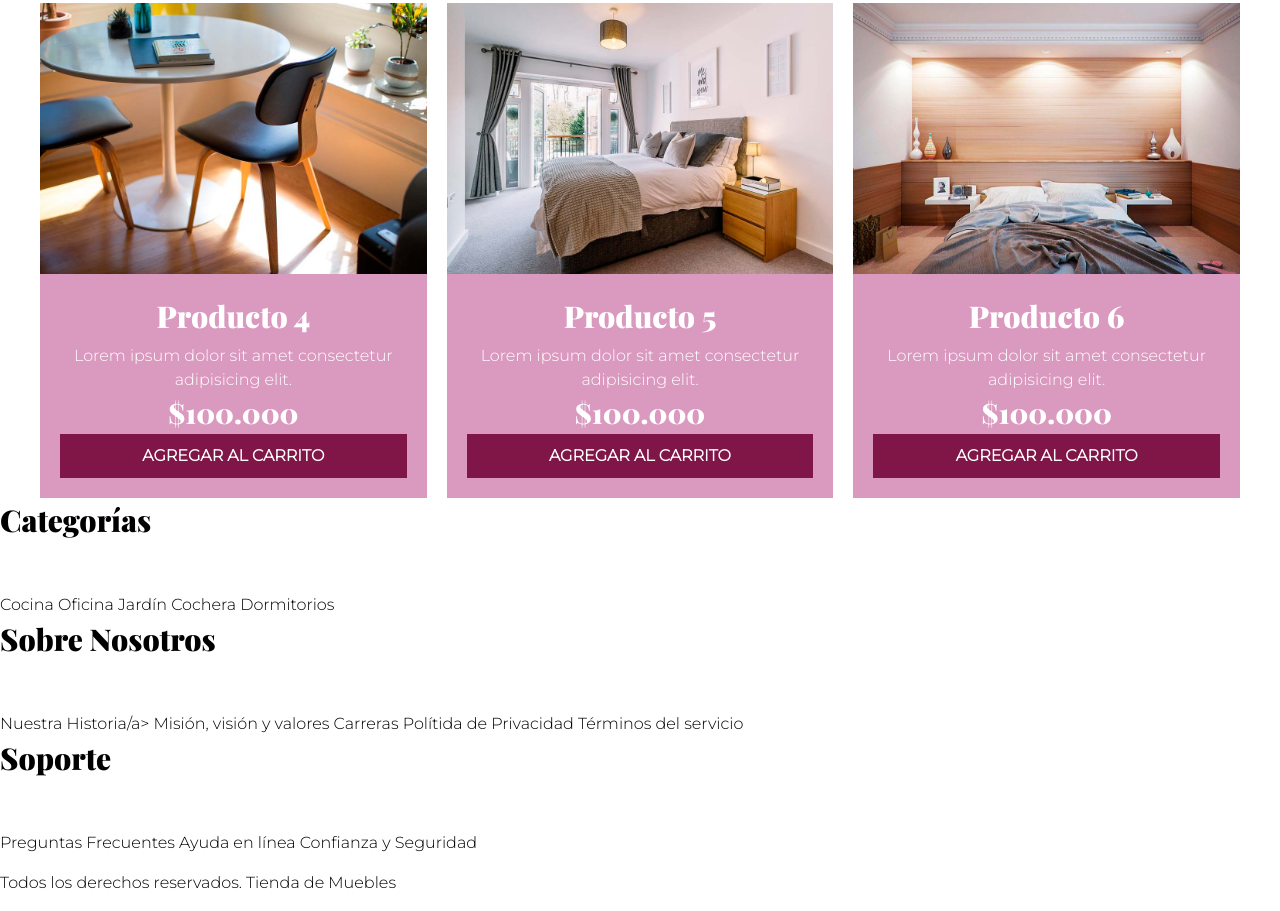
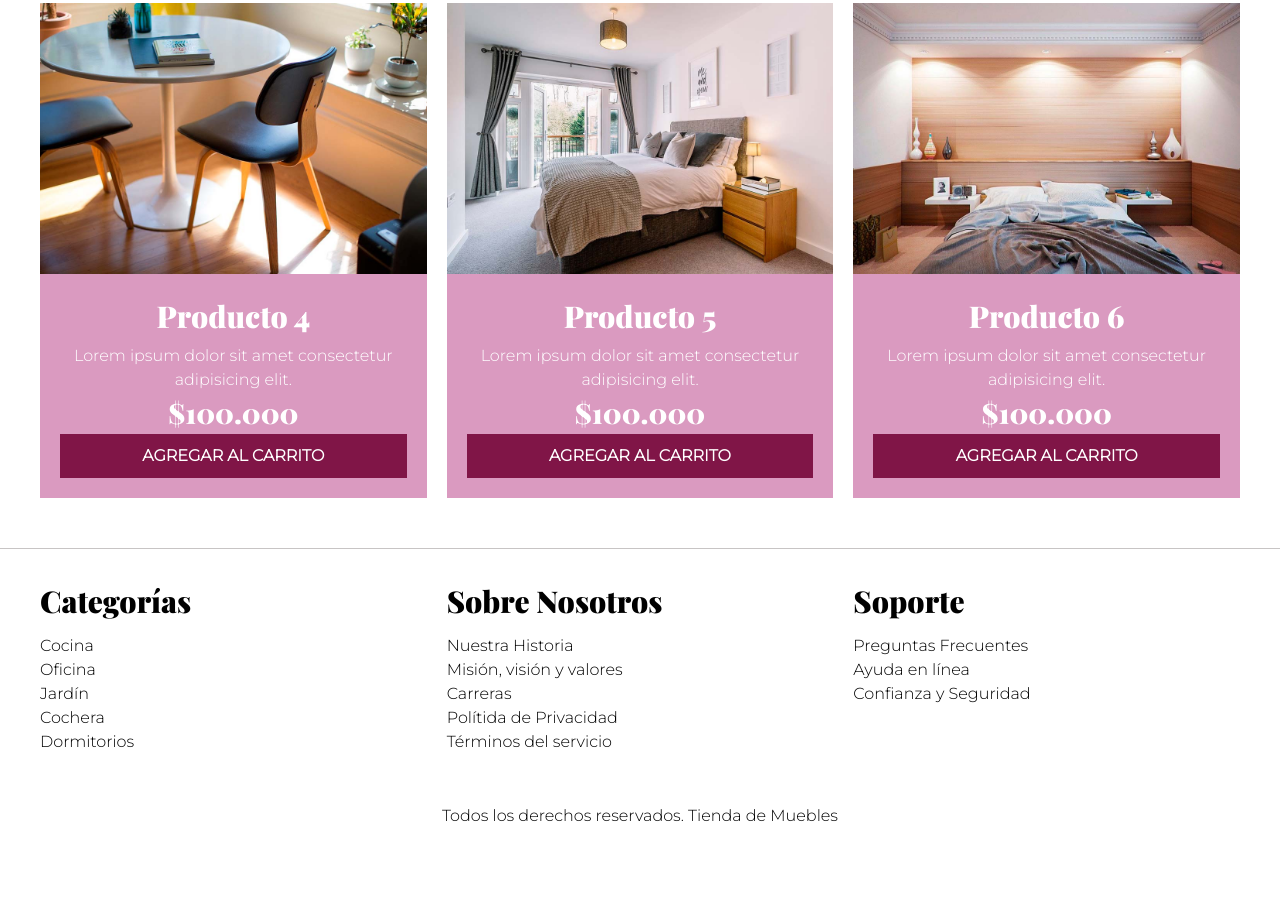
Before and after one commit to LaietiMcLean/E-Commerce_Webpage, a plain HTML site: page index.html in a window 1280 px wide. Shown: the part 2800-3711 px from the top of the page. After the commit the page ends 3644 px from the top, so only its background shows below. Drawn offline with nearby package versions, Linux system fonts and the light colour scheme.

Commit message:
Full Home page

```diff
--- a/css/styles.css
+++ b/css/styles.css
@@ -63,7 +63,6 @@ img {
 
 
 /****** Utilidades ******/
-
 .text-center {
     text-align: center;
 }
@@ -147,7 +146,6 @@ img {
 }
 
 /****** Listado de productos ******/
-
 .contenido-principal {
     padding-top: 5rem;
 }
@@ -233,3 +231,29 @@ img {
 .texto-producto a:hover {
     background-color: rgb(90, 16, 50);
 }
+
+/****** Site-Footer ******/
+.site-footer {
+    border-top: .1rem solid rgb(199, 196, 196);
+    margin-top: 5rem;
+    padding-top: 3rem;
+}
+
+.site-footer h3 {
+    margin-bottom: 1rem;;
+}
+
+.grid-footer {
+    display: grid;
+    grid-template-columns: repeat(3, 1fr);
+    gap: 2rem;
+}
+
+.footer-menu a {
+    display: block;
+}
+
+.copyright {
+    text-align: center;
+    margin-top: 5rem;
+}
--- a/index.html
+++ b/index.html
@@ -131,11 +131,11 @@
     </main>
 
 
-    <footer>
-
+    <footer class="site-footer">
+        <div class="grid-footer contenedor">
             <div>
                 <h3>Categorías</h3>
-            <nav>
+                <nav class="footer-menu">
                     <a href="#">Cocina</a>
                     <a href="#">Oficina</a>
                     <a href="#">Jardín</a>
@@ -146,8 +146,8 @@
 
             <div>
                 <h3>Sobre Nosotros</h3>
-            <nav>
-                <a href="#">Nuestra Historia/a>
+                <nav class="footer-menu">
+                    <a href="#">Nuestra Historia</a>
                     <a href="#">Misión, visión y valores</a>
                     <a href="#">Carreras</a>
                     <a href="#">Polítida de Privacidad</a>
@@ -158,14 +158,14 @@
 
             <div>
                 <h3>Soporte</h3>
-            <nav>
+                <nav class="footer-menu">
                     <a href="#">Preguntas Frecuentes</a>
                     <a href="#">Ayuda en línea</a>
                     <a href="#">Confianza y Seguridad</a>
                 </nav>
             </div>
-
-        <p>Todos los derechos reservados. Tienda de Muebles</p>
+        </div>
+        <p class="copyright">Todos los derechos reservados. Tienda de Muebles</p>
     </footer>
 
 </body>
```
Lines whose indentation alone changed are shown as unchanged.
